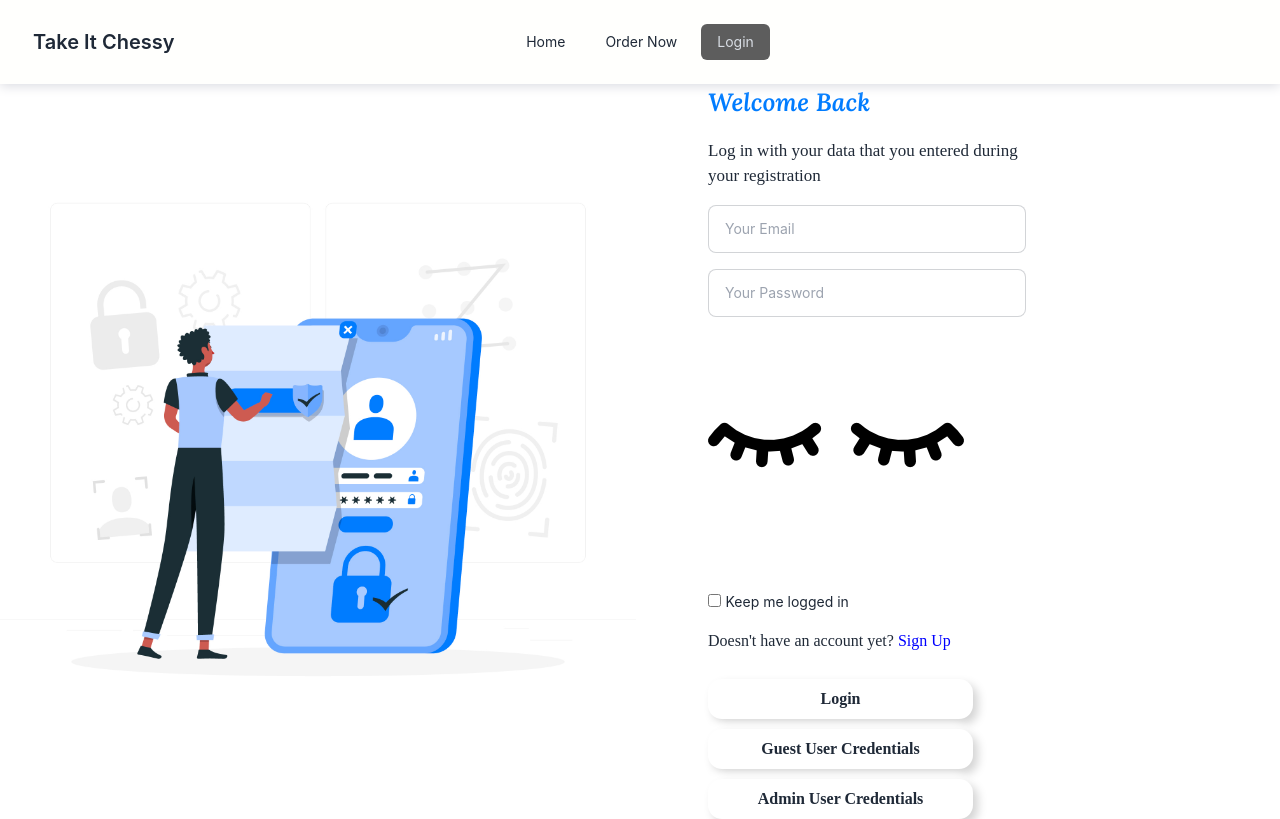
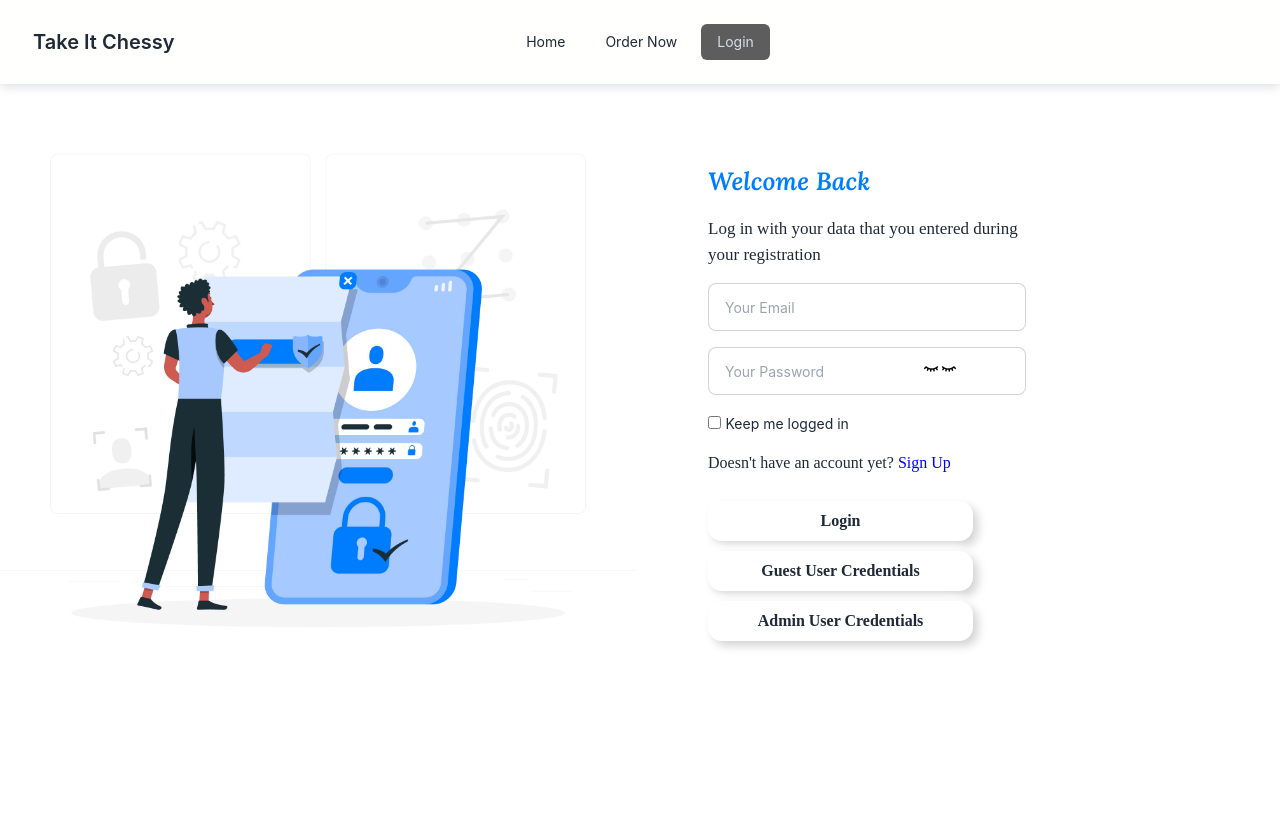
Before and after one commit to Sharif101/TakeItChessyClient, a React (Create React App) app: page /login in a window 1280 px wide. Built offline with nearby package versions, Linux system fonts and the light colour scheme; a web font is replaced by a local one.

Commit message:
PC: fix design

```diff
--- a/src/style.css
+++ b/src/style.css
@@ -471,12 +471,23 @@ textarea {
 .passInput {
   position: relative;
 }
-.showIcon {
-  width: 0px;
-  height: 0px;
+/* .showIcon {
+  width: 20px;
+  height: 20px;
+} */
+.iconlogin {
+  width: 10%;
   position: absolute;
-  top: 46%;
-  right: 21%;
+  top: 6px;
+  right: 70px;
+  cursor: pointer;
+}
+.iconlogin1 {
+  width: 6%;
+  position: absolute;
+  top: 15px;
+  right: 75px;
+  cursor: pointer;
 }
 
 /* ================= Scrollbar Styling ================= */
```
